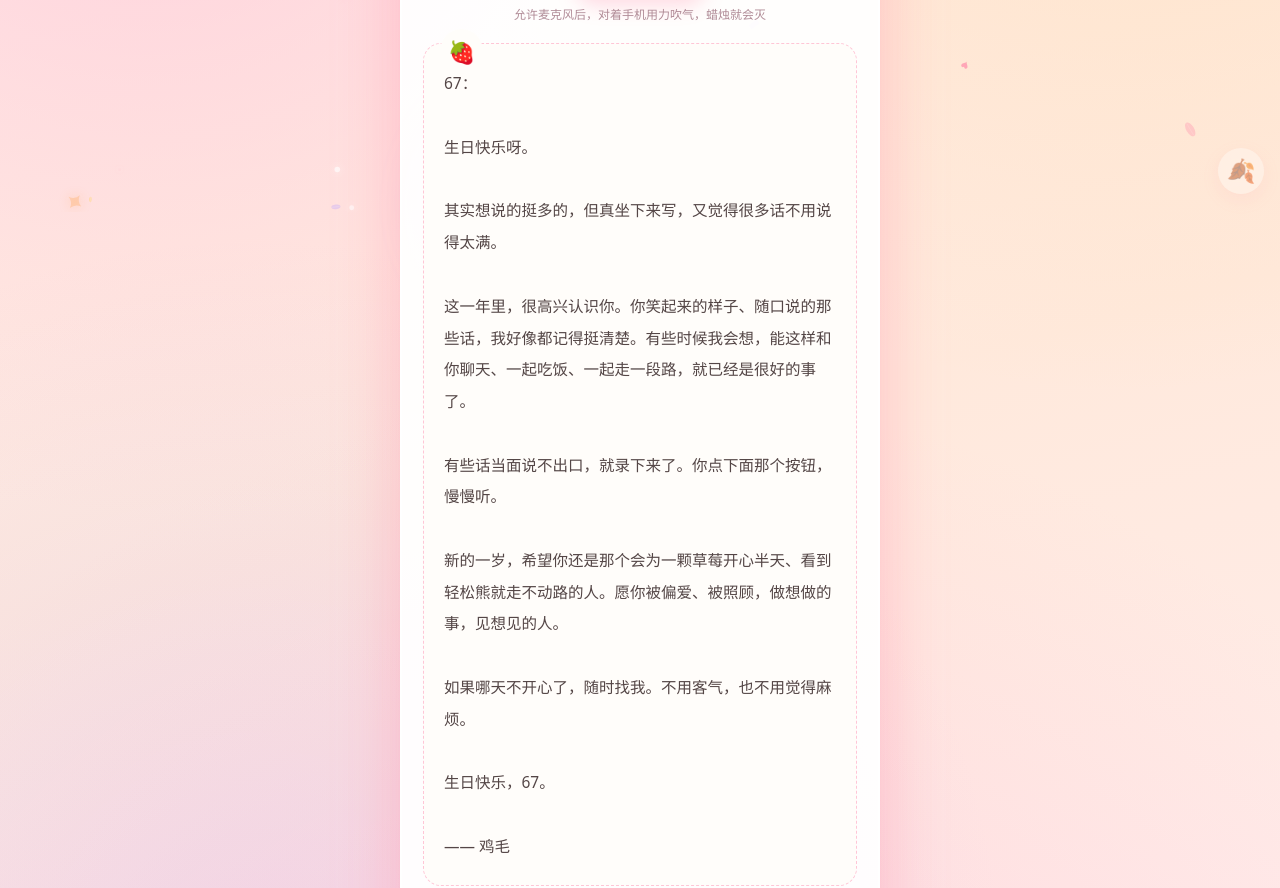
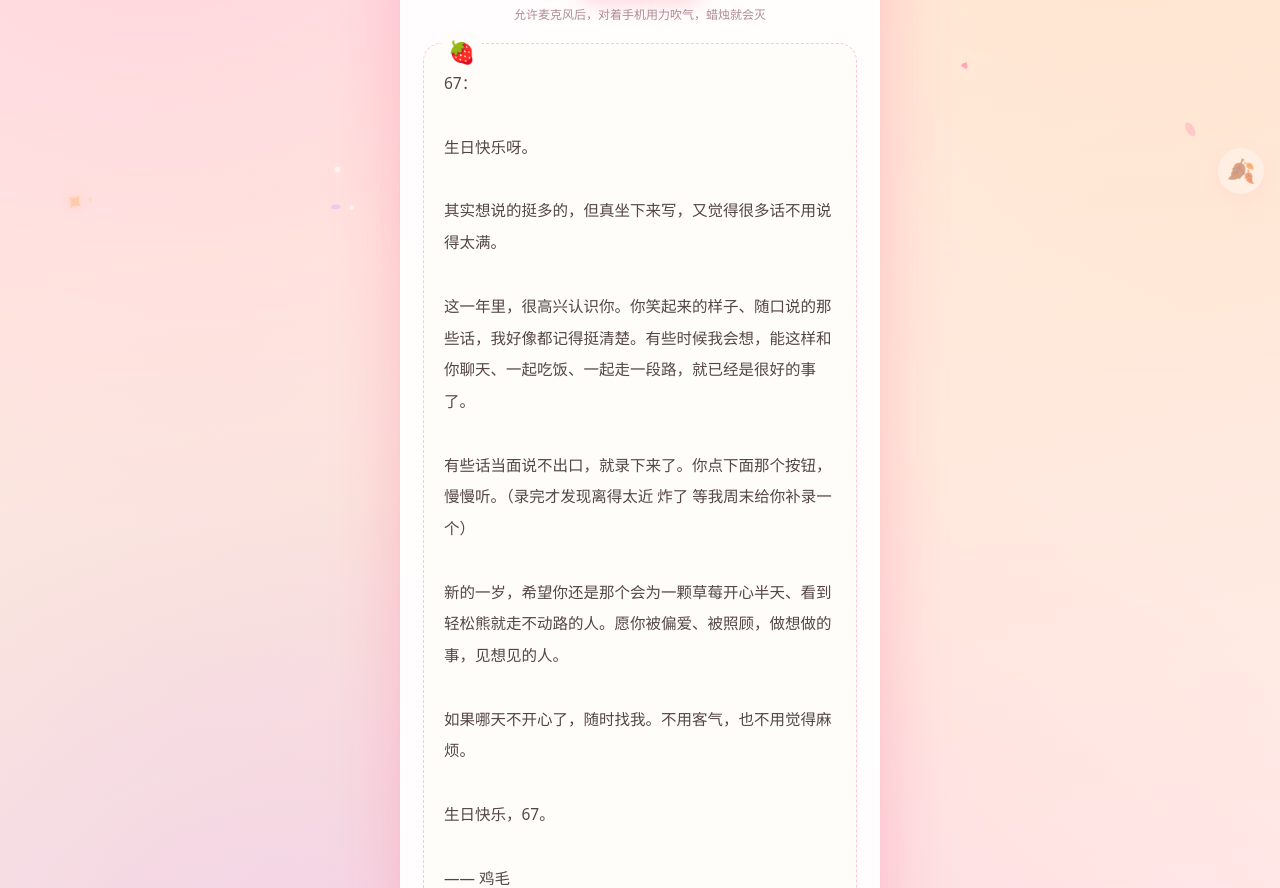
Before and after one commit to brbhdzqqy/birthday, a plain HTML site: page index.html in a window 1280 px wide. Shown: the part 588-1476 px from the top of the page. Drawn offline with Linux system fonts and the light colour scheme.

Commit message:
Add files via upload

```diff
--- a/index.html
+++ b/index.html
@@ -430,7 +430,7 @@
 
 这一年里，很高兴认识你。你笑起来的样子、随口说的那些话，我好像都记得挺清楚。有些时候我会想，能这样和你聊天、一起吃饭、一起走一段路，就已经是很好的事了。
 
-有些话当面说不出口，就录下来了。你点下面那个按钮，慢慢听。
+有些话当面说不出口，就录下来了。你点下面那个按钮，慢慢听。（录完才发现离得太近 炸了 等我周末给你补录一个）
 
 新的一岁，希望你还是那个会为一颗草莓开心半天、看到轻松熊就走不动路的人。愿你被偏爱、被照顾，做想做的事，见想见的人。
 
```
